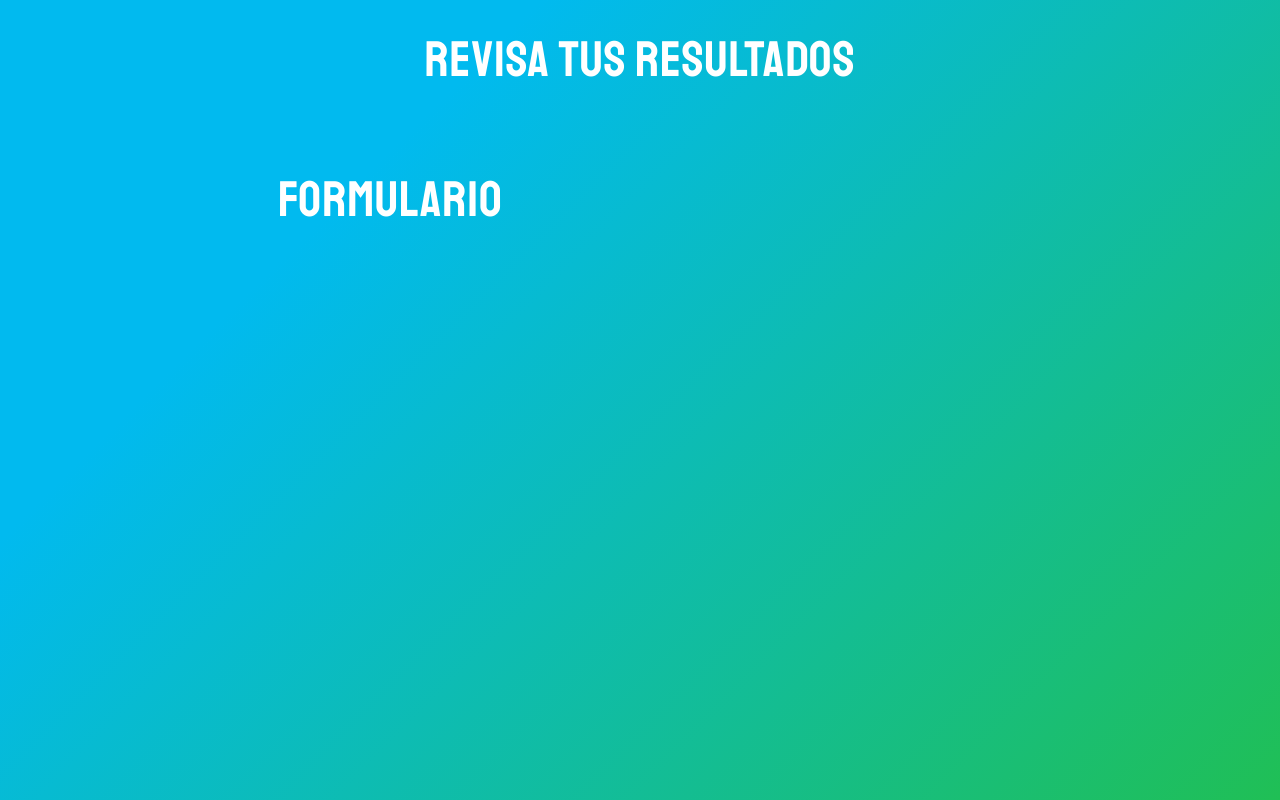
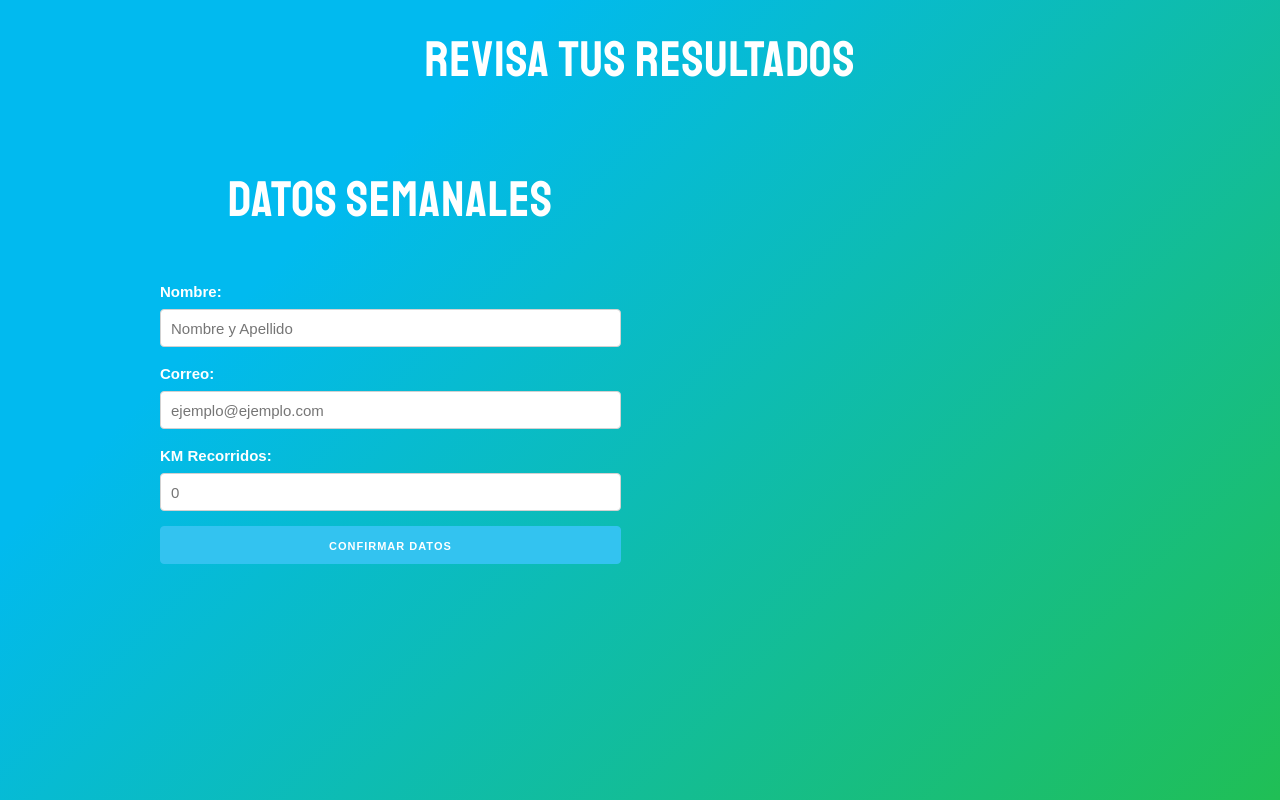
Before and after one commit to jorchsg/ejercicio-level-frontend-react, a React (Create React App) app: page / in a window 1280 px wide. Built offline with nearby package versions, Linux system fonts and the light colour scheme.

Commit message:
Generando los unputs

```diff
--- a/src/components/Formulario.js
+++ b/src/components/Formulario.js
@@ -1,8 +1,44 @@
-import React from 'react';
+import React, { Fragment } from 'react';
 
 const Formulario = () => {
     return (
-        <h1>Formulario</h1>
+
+        <Fragment>
+
+            <h1>Datos Semanales</h1>
+            <form>
+                <label>Nombre: </label>
+                <input
+                    type="text"
+                    name="nombre"
+                    className="u-full-width"
+                    placeholder="Nombre y Apellido"
+                />
+                <label>Correo: </label>
+                <input
+                    type="text"
+                    className="u-full-width"
+                    name="correo"
+                    placeholder="ejemplo@ejemplo.com"
+                />
+                <label>KM Recorridos: </label>
+                <input
+                    type="number"
+                    className="u-full-width"
+                    name="recorrido"
+                    placeholder="0"
+                    min="0"
+                    max="200"
+                />
+
+                <button
+                    type="submit"
+                    className="u-full-width button-primary"
+                >Confirmar Datos</button>
+
+            </form>
+
+        </Fragment>
     );
 }
 
--- a/src/index.css
+++ b/src/index.css
@@ -21,3 +21,7 @@ h2 {
   font-family: 'Staatliches', cursive;
   letter-spacing: 1px;
 }
+
+label {
+  color: white;
+}
```
